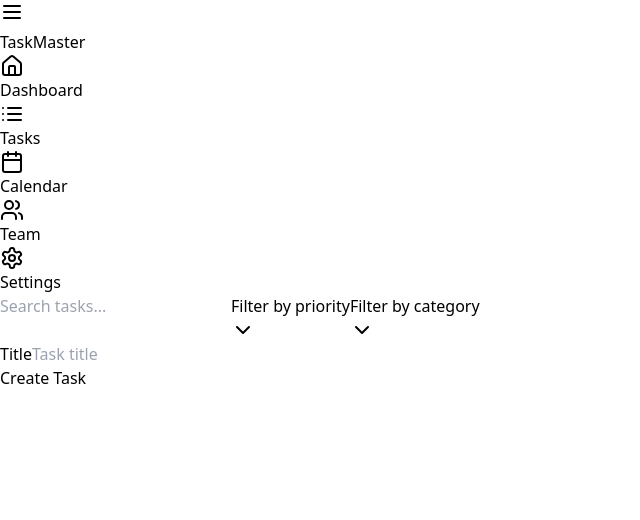
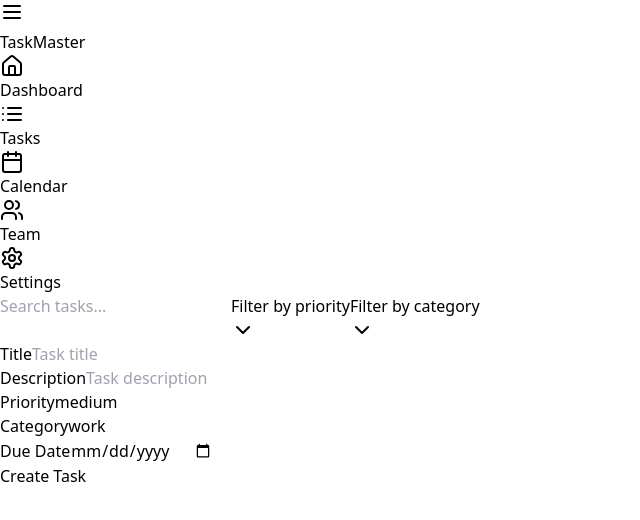
Before and after one commit to abhiya492/task-manager, a Next.js app: page /dashboard/tasks in a window 1280 px wide. Shown: the top 520 px of the page, without its empty margins (0-640 px from the left). Built offline with nearby package versions, Linux system fonts and the light colour scheme.

Commit message:
Fix task creation bug
---

For more details, open the [Copilot Workspace session](https://copilot-workspace.githubnext.com/abhiya492/task-manager?shareId=XXXX-XXXX-XXXX-XXXX).

```diff
--- a/src/app/api/tasks/route.ts
+++ b/src/app/api/tasks/route.ts
@@ -23,6 +23,7 @@ interface TaskSchema {
   description?: string;
   priority?: string;
   category?: string;
+  dueDate?: string | null;
   userId: string;
 }
 
@@ -77,10 +78,15 @@ export async function POST(req: Request) {
     }
 
     const body = await req.json() as TaskSchema;
+
+    // Convert dueDate to a valid date format if it exists
+    const dueDate = body.dueDate ? new Date(body.dueDate).toISOString() : null;
+
     const newTask = await db
       .insert(tasks)
       .values({
         ...body,
+        dueDate,
         userId: session.user.id,
       })
       .returning();
--- a/src/components/Tasks/TaskForm.tsx
+++ b/src/components/Tasks/TaskForm.tsx
@@ -1,5 +1,3 @@
-//src/components/Tasks/TaskForm.tsx
-
 'use client';
 import { zodResolver } from '@hookform/resolvers/zod';
 import { useForm } from 'react-hook-form';
@@ -7,7 +5,6 @@ import { z } from 'zod';
 import { Button } from '@/components/ui/button';
 import { Form, FormControl, FormField, FormItem, FormLabel } from '@/components/ui/form';
 import { Input } from '@/components/ui/input';
-//import { Select, SelectContent, SelectItem, SelectTrigger, SelectValue } from '@/components/ui/select';
 
 const taskSchema = z.object({
   title: z.string().min(1, 'Title is required'),
@@ -28,10 +25,15 @@ export function TaskForm() {
 
   const onSubmit = async (values: z.infer<typeof taskSchema>) => {
     try {
+      const formattedValues = {
+        ...values,
+        dueDate: values.dueDate ? new Date(values.dueDate).toISOString() : null
+      };
+
       const response = await fetch('/api/tasks', {
         method: 'POST',
         headers: { 'Content-Type': 'application/json' },
-        body: JSON.stringify(values)
+        body: JSON.stringify(formattedValues)
       });
 
       if (!response.ok) throw new Error('Failed to create task');
@@ -56,7 +58,54 @@ export function TaskForm() {
             </FormItem>
           )}
         />
-        {/* Add similar FormFields for other inputs */}
+        <FormField
+          control={form.control}
+          name="description"
+          render={({ field }) => (
+            <FormItem>
+              <FormLabel>Description</FormLabel>
+              <FormControl>
+                <Input placeholder="Task description" {...field} />
+              </FormControl>
+            </FormItem>
+          )}
+        />
+        <FormField
+          control={form.control}
+          name="priority"
+          render={({ field }) => (
+            <FormItem>
+              <FormLabel>Priority</FormLabel>
+              <FormControl>
+                <Input placeholder="Task priority" {...field} />
+              </FormControl>
+            </FormItem>
+          )}
+        />
+        <FormField
+          control={form.control}
+          name="category"
+          render={({ field }) => (
+            <FormItem>
+              <FormLabel>Category</FormLabel>
+              <FormControl>
+                <Input placeholder="Task category" {...field} />
+              </FormControl>
+            </FormItem>
+          )}
+        />
+        <FormField
+          control={form.control}
+          name="dueDate"
+          render={({ field }) => (
+            <FormItem>
+              <FormLabel>Due Date</FormLabel>
+              <FormControl>
+                <Input type="date" placeholder="Task due date" {...field} />
+              </FormControl>
+            </FormItem>
+          )}
+        />
         <Button type="submit">Create Task</Button>
       </form>
     </Form>
```
Also changed, not shown: src/lib/schemas.ts (+6 -1 lines).
